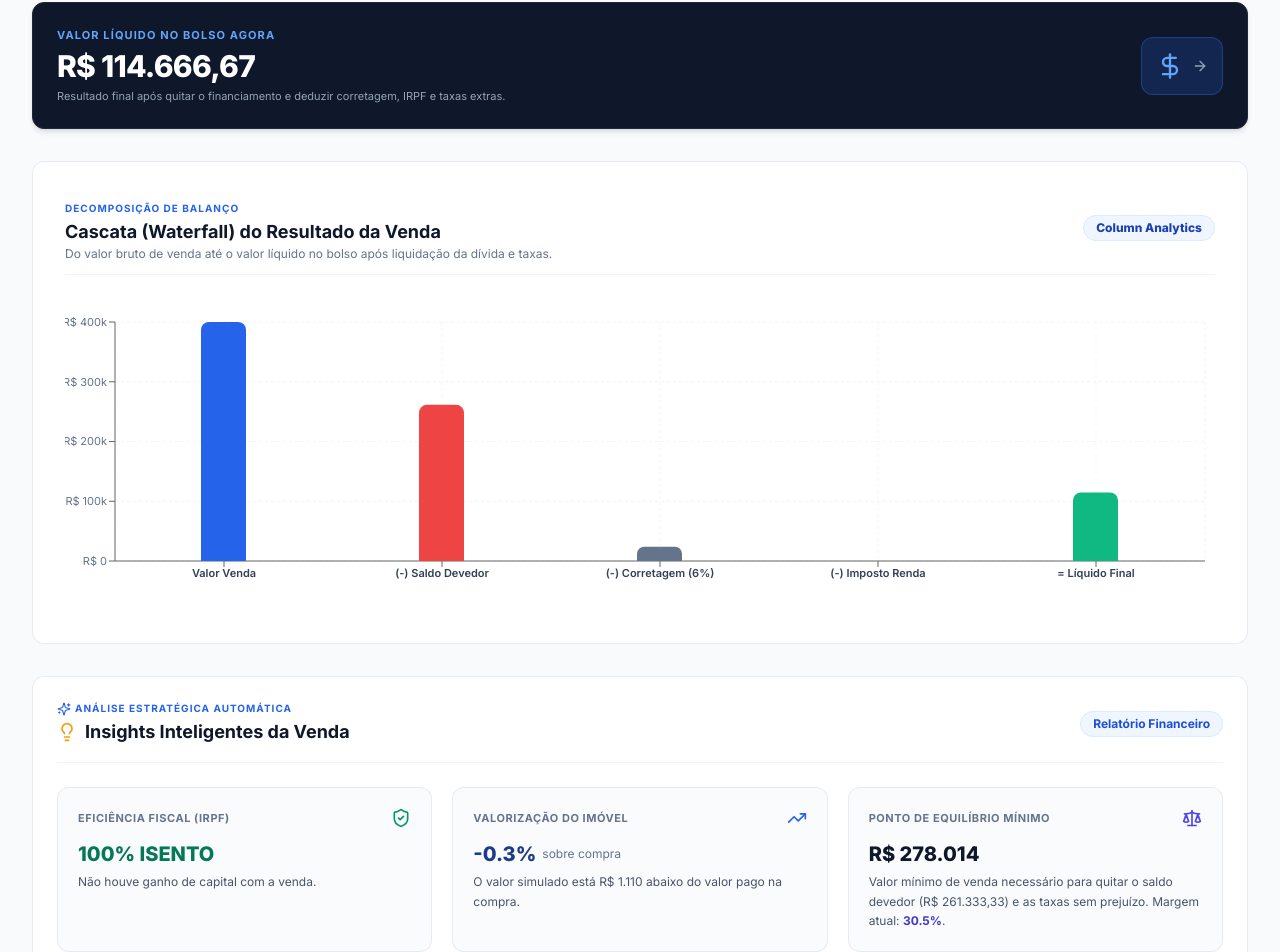
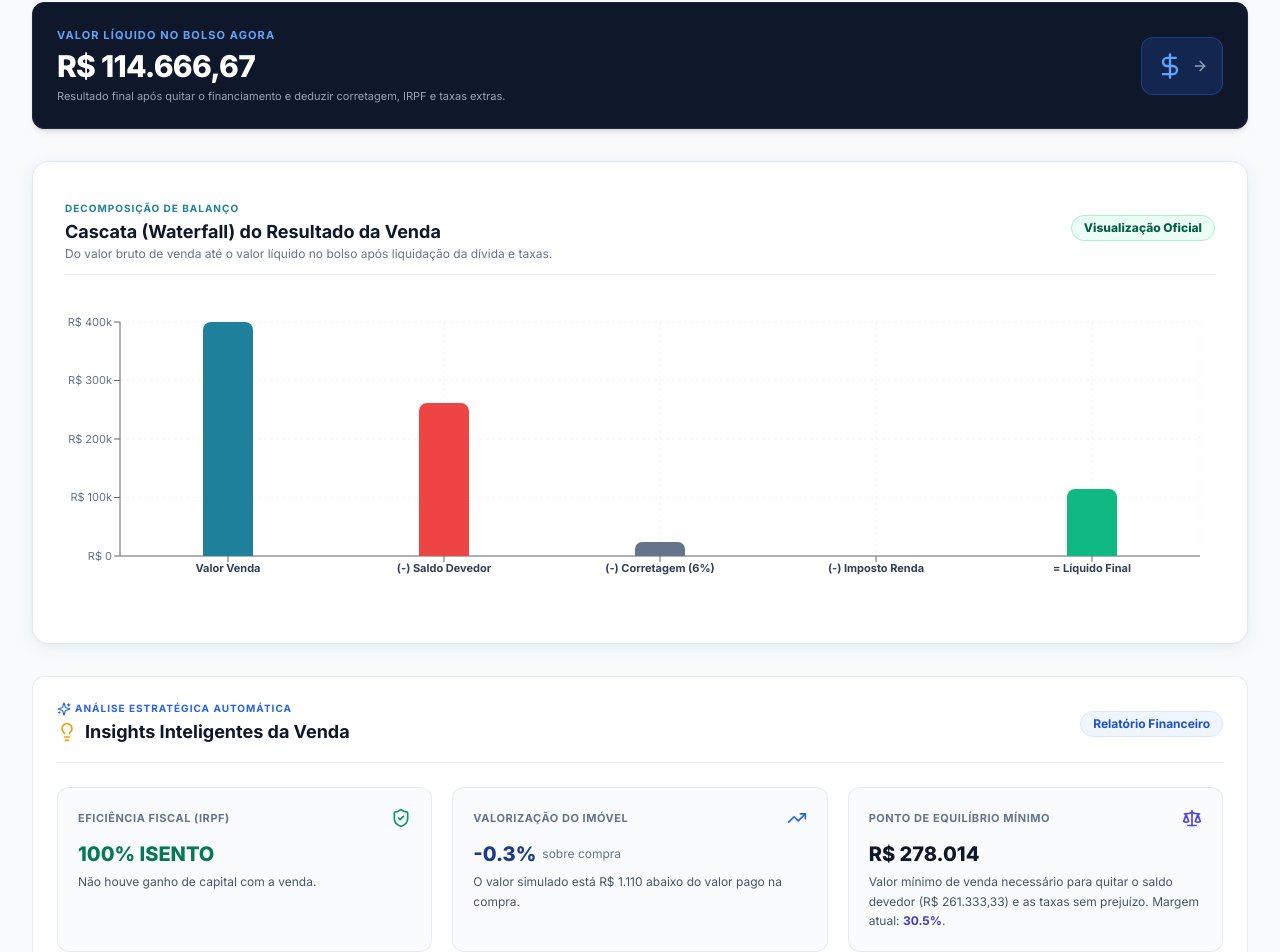
Before and after one commit to junioelizeu0-glitch/imovel-decisao, a React (Vite) app in the folder frontend/: page / in a window 1280 px wide. Shown: the part 1206-2158 px from the top of the page. Built offline with nearby package versions, Linux system fonts and the light colour scheme.

Commit message:
fix: otimizar GraficoWaterfallVenda para responsividade mobile perfeita com titulos adaptativos, angulacao e scroll seguro

```diff
--- a/frontend/src/components/GraficoWaterfallVenda.tsx
+++ b/frontend/src/components/GraficoWaterfallVenda.tsx
@@ -1,4 +1,4 @@
-import React from "react";
+import React, { useState, useEffect } from "react";
 import {
   BarChart,
   Bar,
@@ -25,24 +25,38 @@ export const GraficoWaterfallVenda: React.FC<GraficoWaterfallProps> = ({ resulta
     resultadoLiquido,
   } = resultadoVenda;
 
+  // Estado para detectar se é tela mobile (< 640px)
+  const [isMobile, setIsMobile] = useState(false);
+
+  useEffect(() => {
+    const checkMobile = () => setIsMobile(window.innerWidth < 640);
+    checkMobile();
+    window.addEventListener("resize", checkMobile);
+    return () => window.removeEventListener("resize", checkMobile);
+  }, []);
+
   const dadosWaterfall = [
     {
-      nome: "Valor Venda",
+      nome: isMobile ? "Venda" : "Valor Venda",
+      nomeCompleto: "Valor de Venda",
       valor: Math.round(valorVenda),
-      cor: "#2563EB", // Column Blue
+      cor: "#1F809B", // Teal principal
     },
     {
-      nome: "(-) Saldo Devedor",
+      nome: isMobile ? "(-) Saldo" : "(-) Saldo Devedor",
+      nomeCompleto: "(-) Quitação Saldo Devedor",
       valor: Math.round(saldoDevedorAbatido),
       cor: "#EF4444", // Red
     },
     {
-      nome: "(-) Corretagem (6%)",
+      nome: isMobile ? "(-) Corret." : "(-) Corretagem (6%)",
+      nomeCompleto: "(-) Corretagem Imobiliária (6%)",
       valor: Math.round(valorCorretagem),
       cor: "#64748B", // Slate
     },
     {
-      nome: "(-) Imposto Renda",
+      nome: isMobile ? "(-) IR" : "(-) Imposto Renda",
+      nomeCompleto: "(-) Imposto de Renda (IRPF)",
       valor: Math.round(impostoRendaCalculado),
       cor: "#F59E0B", // Amber
     },
@@ -50,14 +64,16 @@ export const GraficoWaterfallVenda: React.FC<GraficoWaterfallProps> = ({ resulta
 
   if (totalTaxasExtras > 0) {
     dadosWaterfall.push({
-      nome: "(-) Taxas Extras",
+      nome: isMobile ? "(-) Taxas" : "(-) Taxas Extras",
+      nomeCompleto: "(-) Taxas Extras",
       valor: Math.round(totalTaxasExtras),
       cor: "#E11D48", // Rose
     });
   }
 
   dadosWaterfall.push({
-    nome: "= Líquido Final",
+    nome: isMobile ? "= Líquido" : "= Líquido Final",
+    nomeCompleto: "= Valor Líquido no Bolso",
     valor: Math.round(resultadoLiquido),
     cor: "#10B981", // Emerald Verde
   });
@@ -73,10 +89,10 @@ export const GraficoWaterfallVenda: React.FC<GraficoWaterfallProps> = ({ resulta
   };
 
   return (
-    <div className="bg-white rounded-xl p-4 sm:p-6 lg:p-8 border border-slate-200/80 shadow-xs space-y-4">
+    <div className="bg-white rounded-2xl p-4 sm:p-6 lg:p-8 border border-slate-200 card-shadow space-y-4">
       <div className="border-b border-slate-100 pb-3 flex flex-col sm:flex-row items-start sm:items-center justify-between gap-2">
         <div>
-          <span className="text-[10px] font-bold uppercase tracking-widest text-blue-600">
+          <span className="text-[10px] font-bold uppercase tracking-widest text-teal-600">
             Decomposição de Balanço
           </span>
           <h3 className="text-base sm:text-lg font-bold text-slate-900">
@@ -86,29 +102,58 @@ export const GraficoWaterfallVenda: React.FC<GraficoWaterfallProps> = ({ resulta
             Do valor bruto de venda até o valor líquido no bolso após liquidação da dívida e taxas.
           </p>
         </div>
-        <span className="text-[10px] sm:text-xs font-extrabold px-3 py-1 bg-blue-50 text-blue-800 rounded-full border border-blue-100 self-start sm:self-auto">
-          Column Analytics
+        <span className="text-[10px] sm:text-xs font-extrabold px-3 py-1 bg-emerald-50 text-emerald-800 rounded-full border border-emerald-200 self-start sm:self-auto">
+          Visualização Oficial
         </span>
       </div>
 
-      <div className="h-64 sm:h-80 w-full pt-2 sm:pt-4">
+      {/* Container com scroll horizontal em celulares extremamente pequenos para garantir visualização limpa */}
+      <div className="w-full overflow-x-auto">
+        <div className="h-72 sm:h-80 min-w-[320px] sm:min-w-full pt-2 sm:pt-4">
           <ResponsiveContainer width="100%" height="100%">
-          <BarChart data={dadosWaterfall} margin={{ top: 15, right: 10, left: -10, bottom: 20 }}>
+            <BarChart
+              data={dadosWaterfall}
+              margin={
+                isMobile
+                  ? { top: 15, right: 10, left: -20, bottom: 35 }
+                  : { top: 15, right: 15, left: -5, bottom: 25 }
+              }
+            >
               <CartesianGrid strokeDasharray="3 3" stroke="#F1F5F9" />
               <XAxis
                 dataKey="nome"
-              tick={{ fontSize: 11, fontWeight: "600", fill: "#334155" }}
+                tick={{
+                  fontSize: isMobile ? 9 : 11,
+                  fontWeight: "700",
+                  fill: "#334155",
+                }}
                 interval={0}
+                angle={isMobile ? -25 : 0}
+                textAnchor={isMobile ? "end" : "middle"}
+                height={isMobile ? 45 : 30}
               />
-            <YAxis tickFormatter={formatarMoedaResumida} tick={{ fontSize: 11, fill: "#64748B" }} />
+              <YAxis
+                tickFormatter={formatarMoedaResumida}
+                tick={{ fontSize: isMobile ? 9 : 11, fill: "#64748B" }}
+                width={isMobile ? 45 : 60}
+              />
               <Tooltip
                 formatter={(val: number) => [
                   `R$ ${val.toLocaleString("pt-BR", { minimumFractionDigits: 2 })}`,
                   "Valor",
                 ]}
-              contentStyle={{ borderRadius: "12px", borderColor: "#E2E8F0", boxShadow: "0 4px 6px -1px rgba(0,0,0,0.1)" }}
+                labelFormatter={(label: string) => {
+                  const item = dadosWaterfall.find((d) => d.nome === label);
+                  return item ? item.nomeCompleto : label;
+                }}
+                contentStyle={{
+                  borderRadius: "12px",
+                  borderColor: "#E2E8F0",
+                  boxShadow: "0 4px 6px -1px rgba(0,0,0,0.1)",
+                  fontSize: "12px",
+                }}
               />
-            <Bar dataKey="valor" radius={[8, 8, 0, 0]} barSize={45}>
+              <Bar dataKey="valor" radius={[8, 8, 0, 0]} barSize={isMobile ? 32 : 50}>
                 {dadosWaterfall.map((entry, index) => (
                   <Cell key={`cell-${index}`} fill={entry.cor} />
                 ))}
@@ -117,5 +162,6 @@ export const GraficoWaterfallVenda: React.FC<GraficoWaterfallProps> = ({ resulta
           </ResponsiveContainer>
         </div>
       </div>
+    </div>
   );
 };
```
Lines whose indentation alone changed are shown as unchanged.
